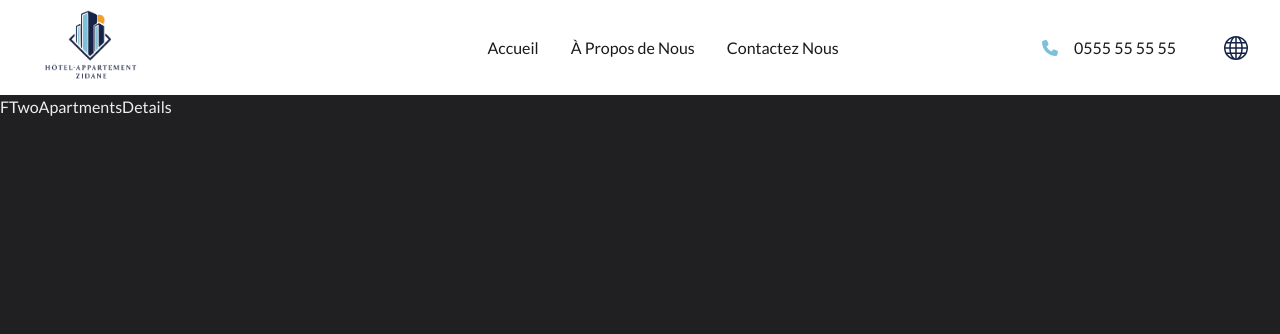
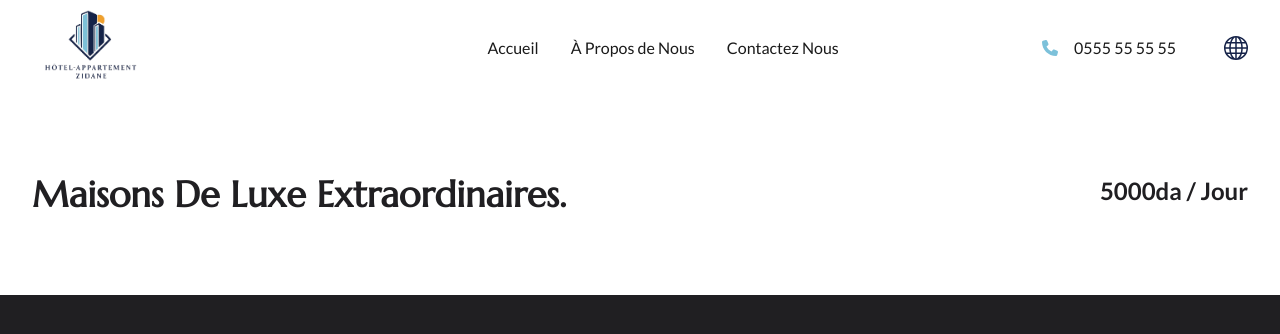
Before and after one commit to KamelMesbahi13/hotel, a React (Vite) app: page /FDeuxAppartements/1 in a window 1280 px wide. Shown: the top 334 px of the page. Built offline with nearby package versions, Linux system fonts and the light colour scheme.

Commit message:
adding f2 apartment details commit

```diff
--- a/src/Components/AllApartments/FTwoApartments/FTwoApartmentsDetails/FTwoApartmentsDetails.jsx
+++ b/src/Components/AllApartments/FTwoApartments/FTwoApartmentsDetails/FTwoApartmentsDetails.jsx
@@ -1,5 +1,13 @@
+import FTwoApartmentsDetailsHeader from "./FTwoApartmentsDetailsHeader";
+
 const FTwoApartmentsDetails = () => {
-  return <div>FTwoApartmentsDetails</div>;
+  return (
+    <div>
+      <div>
+        <FTwoApartmentsDetailsHeader />
+      </div>
+    </div>
+  );
 };
 
 export default FTwoApartmentsDetails;
--- /dev/null
+++ b/src/Components/AllApartments/FTwoApartments/FTwoApartmentsDetails/FTwoApartmentsDetailsHeader.jsx
@@ -0,0 +1,51 @@
+import { useTranslation } from "react-i18next";
+import Boxes from "../Data";
+import { useParams } from "react-router-dom";
+
+const FTwoApartmentsDetailsHeader = () => {
+  const { i18n } = useTranslation();
+  const modifiedData = Boxes.map((item) => {
+    if (i18n.language == "en") {
+      return {
+        id: item.id,
+        title: item.title_en,
+        day: item.day_en,
+        price: item.price,
+      };
+    }
+
+    if (i18n.language == "ar") {
+      return {
+        id: item.id,
+        title: item.title_ar,
+        day: item.day_ar,
+        price: item.price,
+      };
+    }
+
+    return item;
+  });
+
+  const { FDeuxAppartementsId } = useParams();
+
+  const Data = modifiedData.find((item) => item.id == FDeuxAppartementsId);
+
+  return (
+    <div>
+      <div className="w-full bg-white text-backgroundColor">
+        <div className="container">
+          <div className="py-20">
+            <div className="flex justify-between">
+              <h1>{Data.title}</h1>
+              <h6>
+                {Data.price} / {Data.day}
+              </h6>
+            </div>
+          </div>
+        </div>
+      </div>
+    </div>
+  );
+};
+
+export default FTwoApartmentsDetailsHeader;
```
